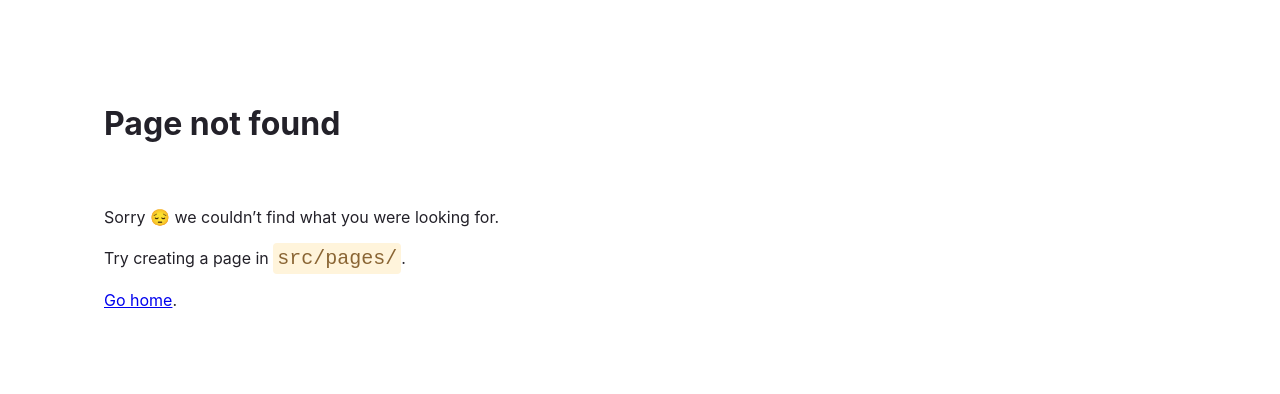
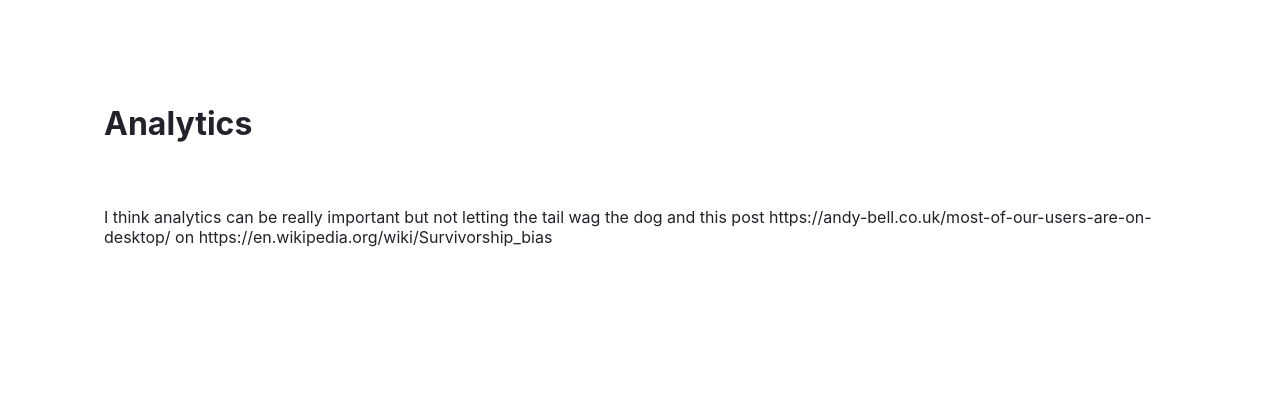
Before and after one commit to rileybathurst/styleguide-tahoewebshop, a Gatsby site: page /anayltics in a window 1280 px wide. Before the commit this address had no page. Built offline with nearby package versions, Linux system fonts and the light colour scheme; Gatsby itself is replaced by a stand-in of ours.

Commit message:
analytics page

```diff
--- /dev/null
+++ b/src/pages/anayltics.js
@@ -0,0 +1,32 @@
+import * as React from "react";
+// import { Script } from "gatsby";
+
+// styles
+const pageStyles = {
+  color: "#232129",
+  padding: "96px",
+  fontFamily: "-apple-system, Roboto, sans-serif, serif",
+}
+const headingStyles = {
+  marginTop: 0,
+  marginBottom: 64,
+  maxWidth: 320,
+}
+
+const paragraphStyles = {
+  marginBottom: 48,
+}
+
+const AnalyticsPage = () => {
+  return (
+    <main style={pageStyles}>
+      <title>Analytics</title>
+      <h1 style={headingStyles}>Analytics</h1>
+      <p style={paragraphStyles}>
+        I think analytics can be really important but not letting the tail wag the dog and this post https://andy-bell.co.uk/most-of-our-users-are-on-desktop/ on https://en.wikipedia.org/wiki/Survivorship_bias</p>
+
+    </main>
+  )
+}
+
+export default AnalyticsPage
--- a/src/pages/strapi.js
+++ b/src/pages/strapi.js
@@ -38,6 +38,9 @@ const StrapiPage = () => {
         <h2>URL</h2>
         <p>Strapi defaults to http://localhost:1337/admin always change this so it doesnt get lost with more sites running the background</p>
 
+        <h2>API Naming</h2>
+        <p>Use the github repo name as this is the easiest to reference</p>
+
         <Link to="/">Go home</Link>.
       </p>
     </main>
```
